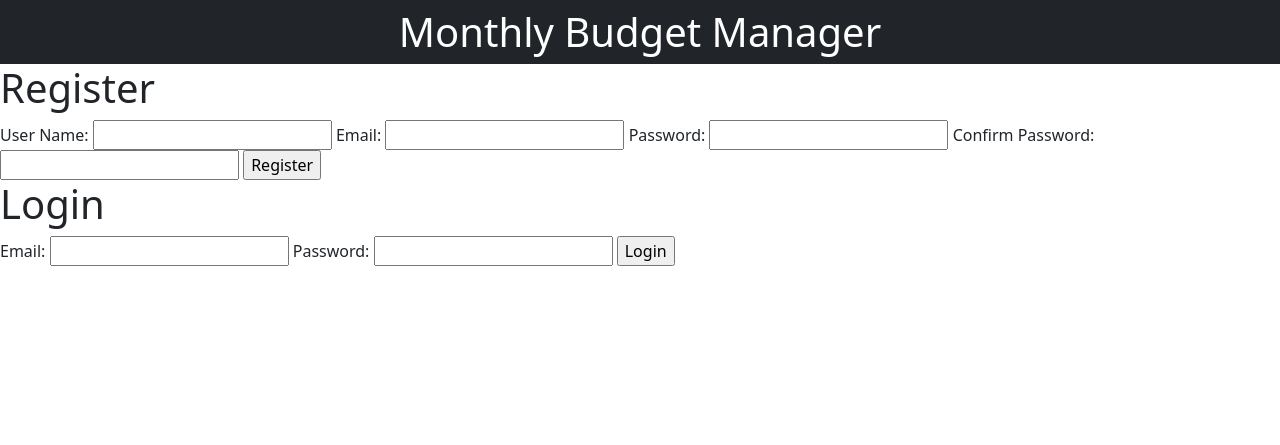
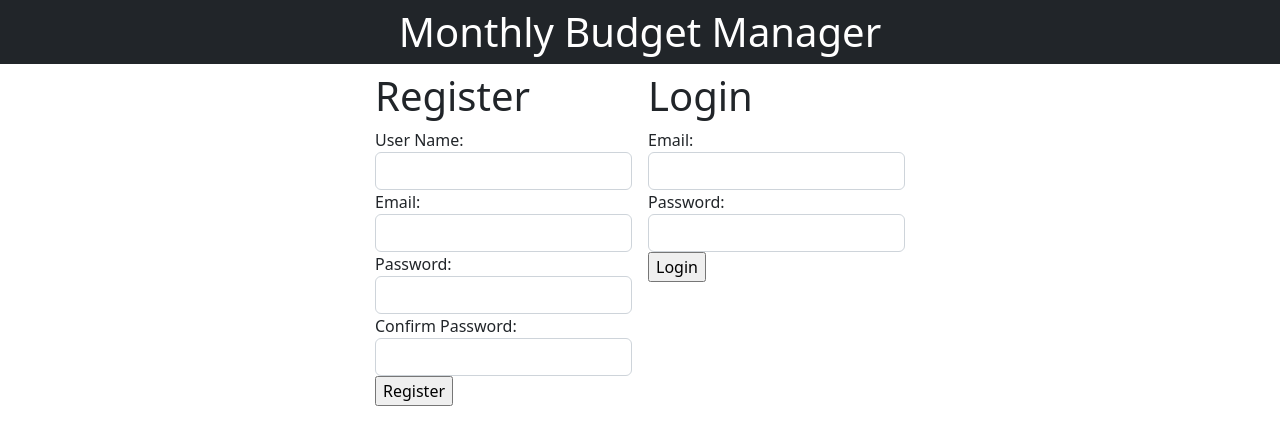
Before and after one commit to aRohBot/Roh_Alex_Budget_v3, a Flask app: page / in a window 1280 px wide. Shown: the top 445 px of the page. Run offline with Flask 2, Linux system fonts and the light colour scheme.

Commit message:
Added More bootstrap classes

```diff
--- a/flask_app/templates/dashboard.html
+++ b/flask_app/templates/dashboard.html
@@ -34,7 +34,7 @@
                 <tr>
                     <td><a class="text-decoration-none" href="/view/budget/{{b.id}}">{{b.month}}</a></td>
                     <td><a class="text-decoration-none" href="/view/budget/{{b.id}}">{{b.year}}</a></td>
-                    <td><a href="/view/budget/{{b.id}}">view</a>|<a href="/budget/edit/{{b.id}}">edit</a>|<a href="/budget/delete/{{b.id}}">delete</a></td>
+                    <td><a class="text-decoration-none" href="/view/budget/{{b.id}}">view</a>|<a class="text-decoration-none" href="/budget/edit/{{b.id}}">edit</a>|<a class="text-decoration-none" href="/budget/delete/{{b.id}}">delete</a></td>
                 </tr>
                 {% endfor %}
             </tbody>
--- a/flask_app/templates/login_registration.html
+++ b/flask_app/templates/login_registration.html
@@ -14,8 +14,8 @@
     <h1 class="d-flex justify-content-center bg-dark text-white p-2 m-0">Monthly Budget Manager</h1>
 </div>
 
-<div class="main">
-    <div class="left">
+<div class="d-flex justify-content-center">
+    <div class="p-2">
         <h1>Register</h1>
         {% if reg_messages: %}
             {% for message in reg_messages: %}
@@ -23,18 +23,26 @@
             {% endfor %}
         {% endif %}
         <form action="/register" method="post">
+            <div class="form-group">
                 <label>User Name:</label>
-            <input type="text" name="username">
+                <input class="form-control" type="text" name="username">
+            </div>
+            <div class="form-group">
                 <label>Email:</label>
-            <input type="text" name="email">
+                <input class="form-control" type="text" name="email">
+            </div>
+            <div class="form-group">
                 <label>Password:</label>
-            <input type="password" name="password" id="password">
+                <input class="form-control" type="password" name="password" id="password">
+            </div>
+            <div class="form-group">
                 <label>Confirm Password:</label>
-            <input type="password" name="cpass">
+                <input class="form-control" type="password" name="cpass">
+            </div>
             <input type="submit" value="Register">
         </form>
     </div>
-    <div class="right">
+    <div class="p-2">
         <h1>Login</h1>
         {% if log_messages: %}
             {% for message in log_messages: %}
@@ -42,10 +50,14 @@
             {% endfor %}
         {% endif %}
         <form action="/login" method="post">
+            <div class="form-group">
                 <label>Email:</label>
-            <input type="text" name="email">
+                <input class="form-control" type="text" name="email">
+            </div>
+            <div class="form-group">
                 <label>Password:</label>
-            <input type="password" name="password">
+                <input class="form-control" type="password" name="password">
+            </div>
             <input type="submit" value="Login">
         </form>
     </div>
```
Also changed, not shown: flask_app/templates/budgetedit.html (+7 -3 lines), flask_app/templates/budgetform.html (+11 -3 lines), flask_app/templates/expenseedit.html (+6 -4 lines), flask_app/templates/incomeedit.html (+5 -3 lines), flask_app/templates/view_budget.html (+22 -7 lines). Lines whose indentation alone changed are shown as unchanged.
